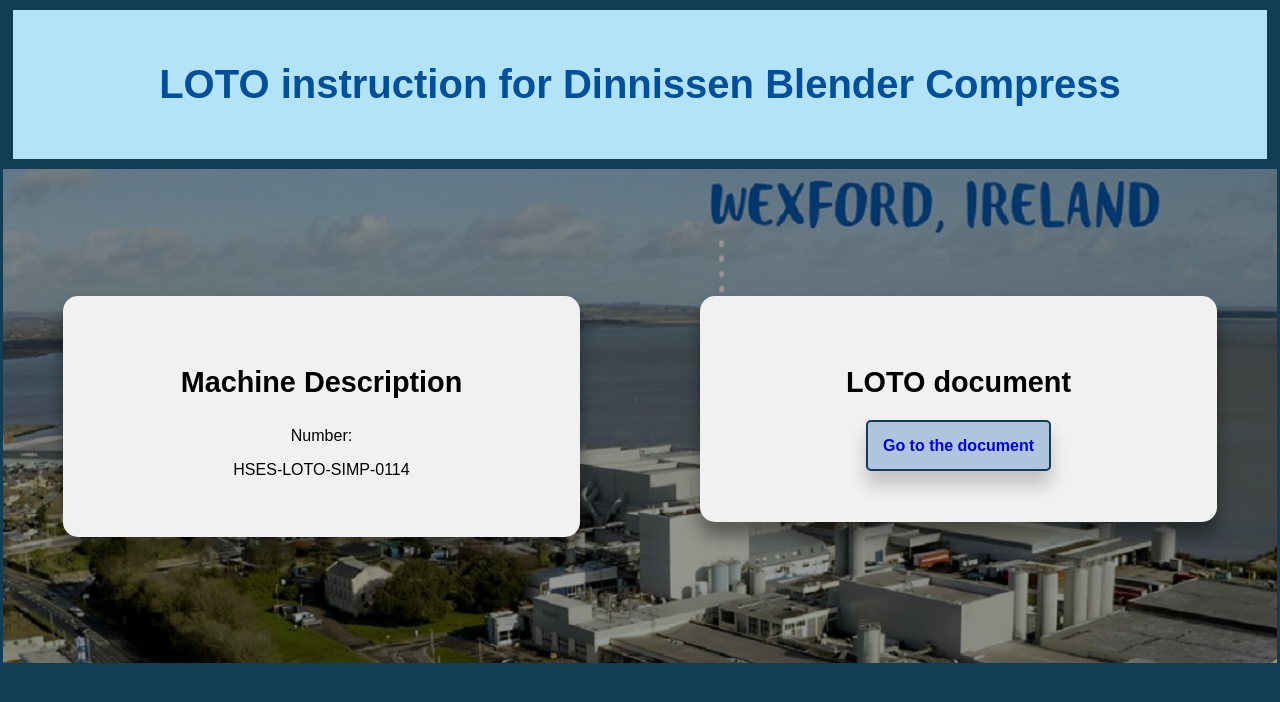
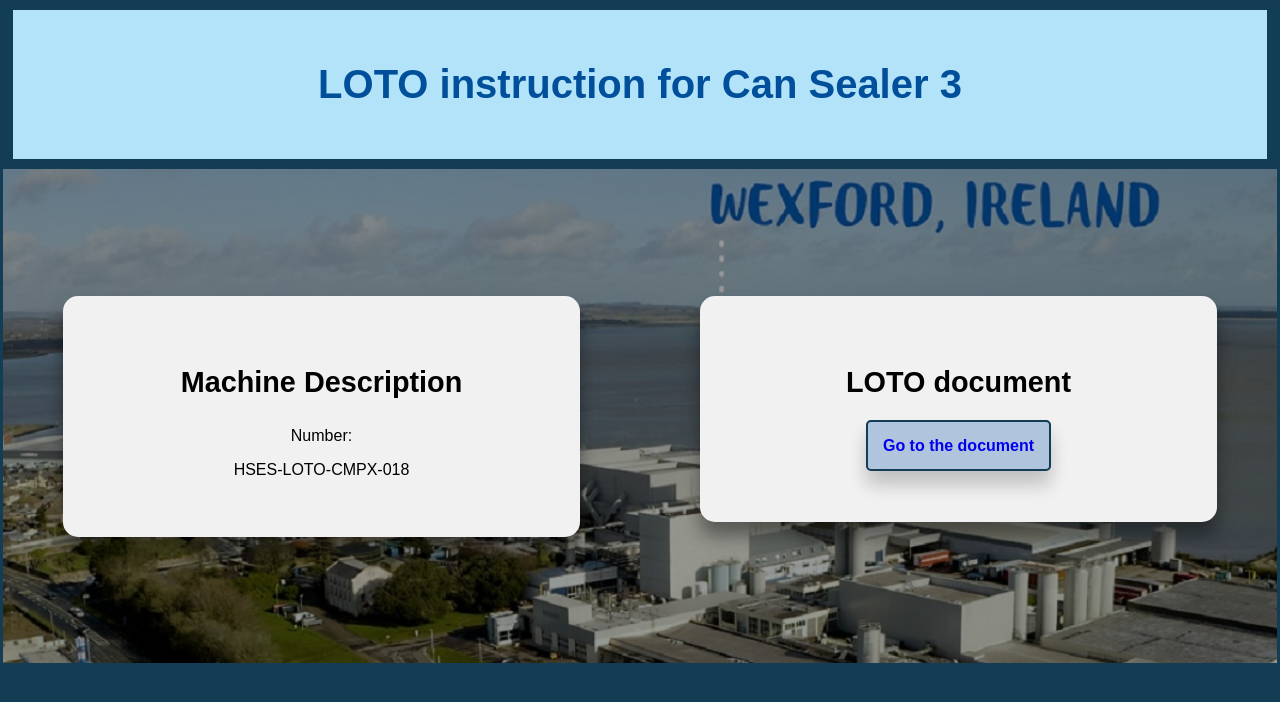
Before and after one commit to Constancetermoz/Can-Sealer-3, a plain HTML site: page index.html in a window 1280 px wide. Drawn offline with Linux system fonts and the light colour scheme.

Commit message:
Update index.html

```diff
--- a/index.html
+++ b/index.html
@@ -2,13 +2,13 @@
 <html>
 <head>
 <meta name="LOTO Instruction" content="width=device-width, initial-scale=1">
-<title>LOTO INSTRUCTION - Dinnissen Blender Compress</title>
+<title>LOTO INSTRUCTION - Can Sealer 3Compress</title>
 <link rel="stylesheet" href="style.css">
 </head>
 <body>
 
 <div class="Title">
-  <h1>LOTO instruction for Dinnissen Blender Compress</h1>
+  <h1>LOTO instruction for Can Sealer 3</h1>
 </div>
 
 <div class="row">
@@ -16,14 +16,14 @@
     <div class="card">
       <h3>Machine Description</h3>
       <p>Number:</p>
-      <p>HSES-LOTO-SIMP-0114</p>
+      <p>HSES-LOTO-CMPX-018</p>
     </div>
   </div>
 
   <div class="column">
     <div class="card" style="padding-bottom:67px;">
       <h3 style="padding-bottom:10px;">LOTO document</h3>
-      <a href="https://live.danwex.ideagenqpulse.com/QPulse/default.aspx#ViewID=Revision_DetailView_Active&ObjectKey=5046&ObjectClassName=Bacchus.Xpo.BusinessObjects.Documents.Revision&mode=View">Go to the document</a>
+      <a href="https://live.danwex.ideagenqpulse.com/QPulse/default.aspx#ViewID=Revision_DetailView_Active&ObjectKey=4476&ObjectClassName=Bacchus.Xpo.BusinessObjects.Documents.Revision&mode=View">Go to the document</a>
     </div>
   </div>
 
```
